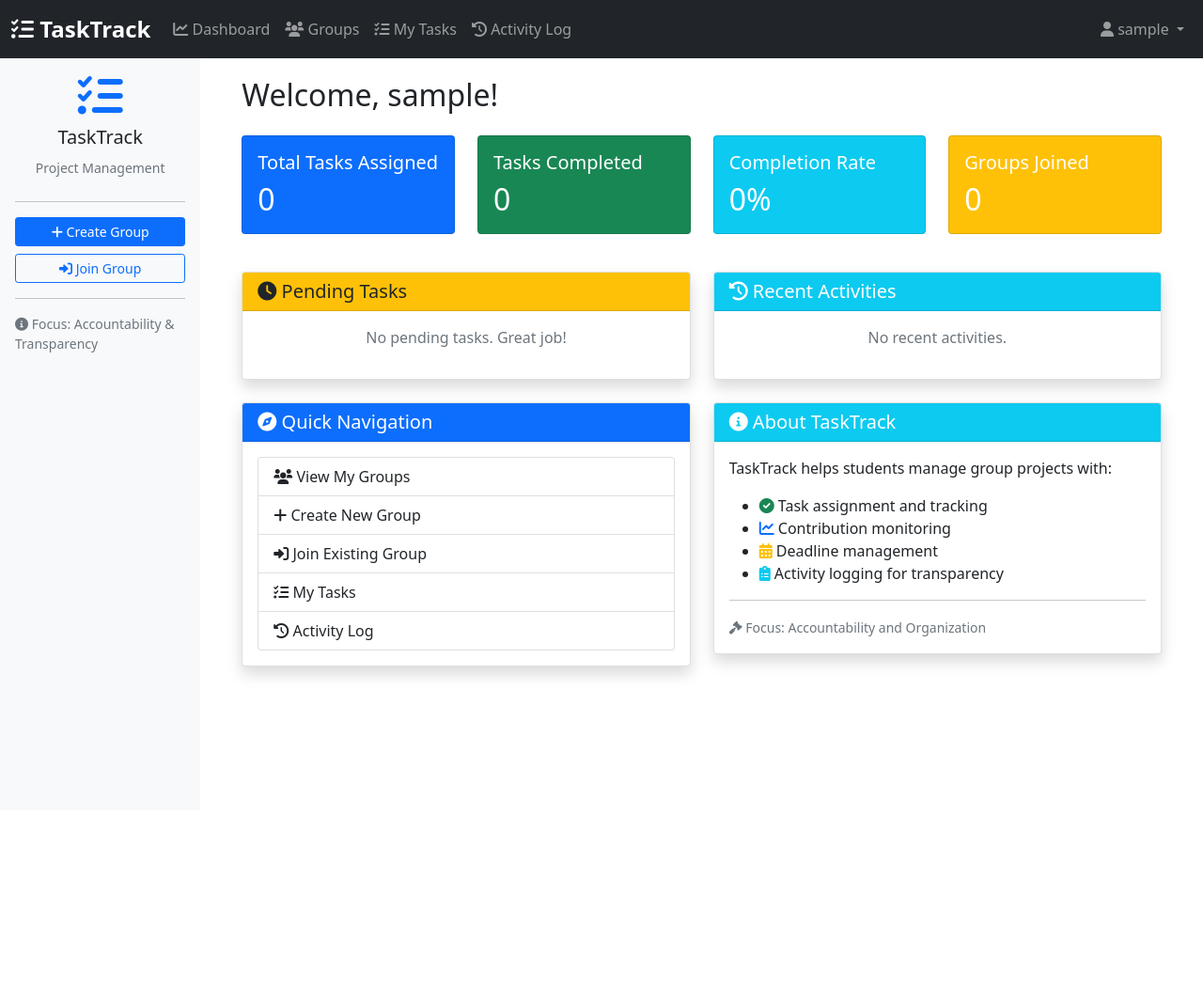
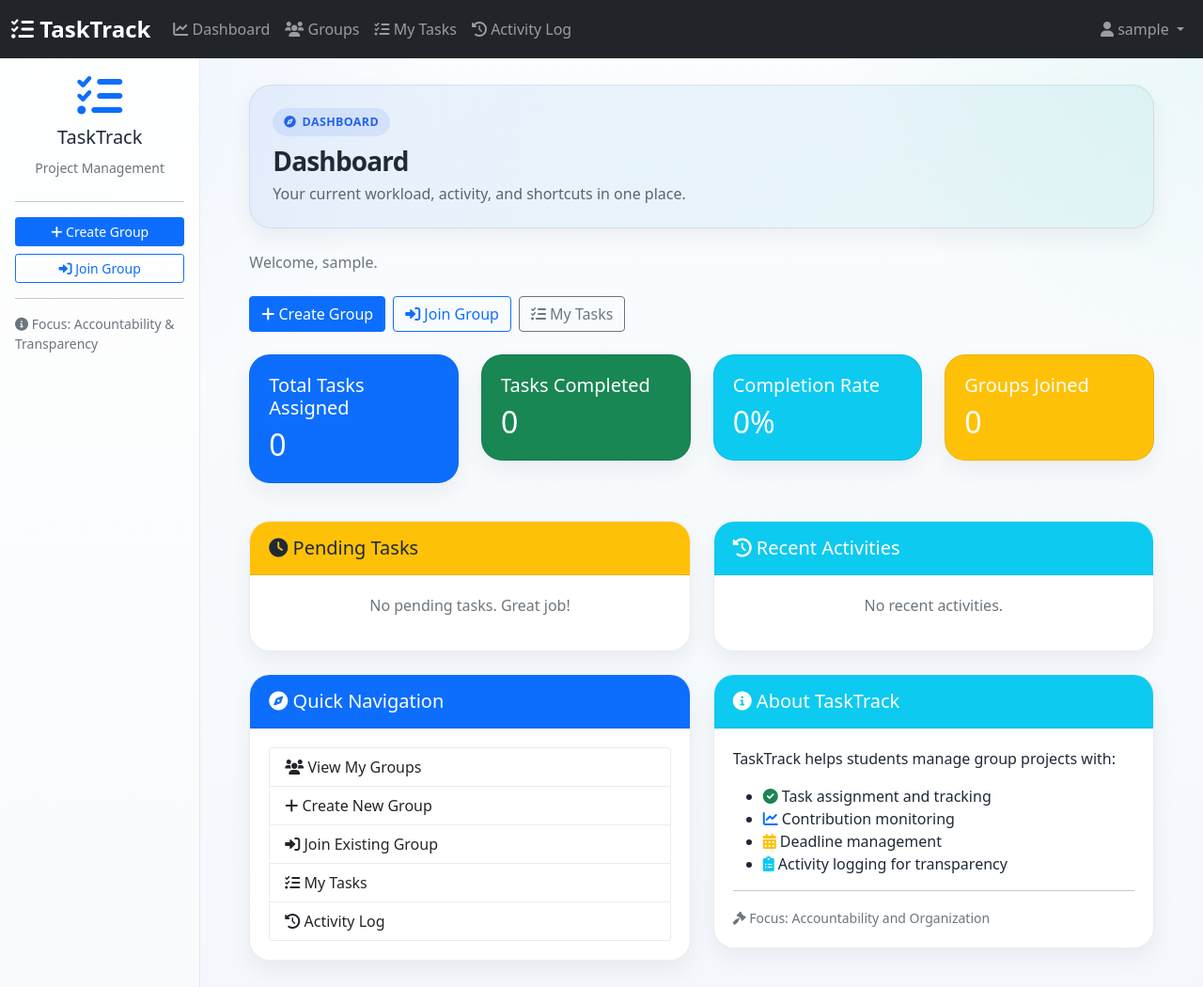
Before and after one commit to aljoshua-nox/TaskTrack_Public, a Django app: page / in a window 1280 px wide. Shown: the whole page at 94% size. Before the commit the page ends 720 px from the top, so only its background shows below. Run offline with Django 5.2, Linux system fonts and the light colour scheme; the visitor is signed in with stand-in values (Sample User, id 1); data that the repository does not hold is empty.

Commit message:
Updates on overall UI and group actions

```diff
--- a/templates/base.html
+++ b/templates/base.html
@@ -7,16 +7,38 @@
     <link href="https://cdn.jsdelivr.net/npm/bootstrap@5.1.3/dist/css/bootstrap.min.css" rel="stylesheet">
     <link rel="stylesheet" href="https://cdnjs.cloudflare.com/ajax/libs/font-awesome/6.0.0/css/all.min.css">
     <style>
+        :root {
+            --tt-bg: #f4f8fc;
+            --tt-surface: rgba(255, 255, 255, 0.9);
+            --tt-surface-strong: #ffffff;
+            --tt-border: rgba(15, 23, 42, 0.08);
+            --tt-shadow: 0 16px 40px rgba(15, 23, 42, 0.08);
+            --tt-shadow-soft: 0 10px 24px rgba(15, 23, 42, 0.06);
+            --tt-primary: #2563eb;
+            --tt-primary-soft: #e8f0ff;
+            --tt-accent: #14b8a6;
+        }
+
+        body.app-authenticated {
+            min-height: 100vh;
+            background:
+                radial-gradient(circle at top left, rgba(37, 99, 235, 0.08), transparent 28%),
+                radial-gradient(circle at top right, rgba(20, 184, 166, 0.08), transparent 24%),
+                linear-gradient(180deg, #fbfdff 0%, var(--tt-bg) 100%);
+            color: #1f2937;
+        }
+
         .navbar-brand {
             font-weight: bold;
             font-size: 1.5rem;
         }
         .sidebar {
             min-height: 100vh;
-            background-color: #f8f9fa;
+            background: linear-gradient(180deg, rgba(255, 255, 255, 0.96), rgba(248, 250, 252, 0.96));
+            border-right: 1px solid var(--tt-border);
         }
         .main-content {
-            padding: 20px;
+            padding: 28px;
         }
         .task-card {
             transition: transform 0.2s;
@@ -46,6 +68,61 @@
             background-color: #28a745;
             transition: width 0.3s;
         }
+        .page-header {
+            background: linear-gradient(135deg, rgba(37, 99, 235, 0.08), rgba(20, 184, 166, 0.08));
+            border: 1px solid var(--tt-border);
+            border-radius: 24px;
+            box-shadow: var(--tt-shadow-soft);
+        }
+        .page-header__eyebrow {
+            display: inline-flex;
+            align-items: center;
+            gap: 0.4rem;
+            padding: 0.35rem 0.75rem;
+            border-radius: 999px;
+            background: rgba(37, 99, 235, 0.1);
+            color: var(--tt-primary);
+            font-size: 0.78rem;
+            font-weight: 700;
+            letter-spacing: 0.03em;
+            text-transform: uppercase;
+        }
+        .page-header__title {
+            margin: 0.65rem 0 0.35rem;
+            font-weight: 800;
+            letter-spacing: -0.03em;
+        }
+        .page-header__subtitle {
+            margin-bottom: 0;
+            color: #5b6472;
+        }
+        .app-card {
+            border: 1px solid var(--tt-border);
+            border-radius: 22px;
+            box-shadow: var(--tt-shadow-soft);
+            overflow: hidden;
+            background: var(--tt-surface-strong);
+        }
+        .app-card .card-header {
+            border-bottom: 1px solid var(--tt-border);
+            padding: 1rem 1.25rem;
+        }
+        .app-card .card-body {
+            padding: 1.25rem;
+        }
+        .table {
+            margin-bottom: 0;
+        }
+        .table thead th {
+            font-size: 0.78rem;
+            text-transform: uppercase;
+            letter-spacing: 0.04em;
+            color: #64748b;
+            border-top: 0;
+        }
+        .list-group-item {
+            border-color: var(--tt-border);
+        }
         .alert-dismissible {
             position: fixed;
             top: 70px;
@@ -64,10 +141,18 @@
                 opacity: 1;
             }
         }
+        @media (max-width: 767.98px) {
+            .main-content {
+                padding: 18px;
+            }
+            .page-header {
+                border-radius: 20px;
+            }
+        }
     </style>
     {% block extra_css %}{% endblock %}
 </head>
-<body>
+<body class="{% if user.is_authenticated %}app-authenticated{% endif %}">
     {% if user.is_authenticated %}
     <nav class="navbar navbar-expand-lg navbar-dark bg-dark">
         <div class="container-fluid">
--- a/templates/core/dashboard.html
+++ b/templates/core/dashboard.html
@@ -3,12 +3,23 @@
 
 {% block content %}
 <div class="container-fluid">
-    <h2 class="mb-4">Welcome, {{ user.username }}!</h2>
+    {% include 'includes/page_header.html' with eyebrow="Dashboard" eyebrow_icon="fas fa-compass" title="Dashboard" subtitle="Your current workload, activity, and shortcuts in one place." %}
+    <p class="fw-semibold text-muted mb-4">Welcome, {{ user.username }}.</p>
+    <div class="d-flex flex-wrap gap-2 mb-4">
+        <a href="{% url 'core:group_create' %}" class="btn btn-primary">
+            <i class="fas fa-plus"></i> Create Group
+        </a>
+        <a href="{% url 'core:join_group' %}" class="btn btn-outline-primary">
+            <i class="fas fa-sign-in-alt"></i> Join Group
+        </a>
+        <a href="{% url 'core:my_tasks' %}" class="btn btn-outline-secondary">
+            <i class="fas fa-list-check"></i> My Tasks
+        </a>
+    </div>
 
-    <!-- Stats Cards -->
     <div class="row mb-4">
         <div class="col-md-3">
-            <div class="card text-white bg-primary mb-3">
+            <div class="card text-white bg-primary mb-3 app-card">
                 <div class="card-body">
                     <h5 class="card-title">Total Tasks Assigned</h5>
                     <h2 class="mb-0">{{ total_assigned }}</h2>
@@ -16,7 +27,7 @@
             </div>
         </div>
         <div class="col-md-3">
-            <div class="card text-white bg-success mb-3">
+            <div class="card text-white bg-success mb-3 app-card">
                 <div class="card-body">
                     <h5 class="card-title">Tasks Completed</h5>
                     <h2 class="mb-0">{{ total_completed }}</h2>
@@ -24,7 +35,7 @@
             </div>
         </div>
         <div class="col-md-3">
-            <div class="card text-white bg-info mb-3">
+            <div class="card text-white bg-info mb-3 app-card">
                 <div class="card-body">
                     <h5 class="card-title">Completion Rate</h5>
                     <h2 class="mb-0">{{ completion_rate }}%</h2>
@@ -32,7 +43,7 @@
             </div>
         </div>
         <div class="col-md-3">
-            <div class="card text-white bg-warning mb-3">
+            <div class="card text-white bg-warning mb-3 app-card">
                 <div class="card-body">
                     <h5 class="card-title">Groups Joined</h5>
                     <h2 class="mb-0">{{ groups_count }}</h2>
@@ -44,7 +55,7 @@
     <div class="row">
         <!-- Pending Tasks -->
         <div class="col-md-6">
-            <div class="card shadow">
+            <div class="card app-card">
                 <div class="card-header bg-warning">
                     <h5 class="mb-0"><i class="fas fa-clock"></i> Pending Tasks</h5>
                 </div>
@@ -75,7 +86,7 @@
 
         <!-- Recent Activities -->
         <div class="col-md-6">
-            <div class="card shadow">
+            <div class="card app-card">
                 <div class="card-header bg-info text-white">
                     <h5 class="mb-0"><i class="fas fa-history"></i> Recent Activities</h5>
                 </div>
@@ -98,7 +109,7 @@
     <!-- Bottom Section: Quick Navigation & About -->
     <div class="row mt-4">
         <div class="col-md-6">
-            <div class="card shadow">
+            <div class="card app-card">
                 <div class="card-header bg-primary text-white">
                     <h5 class="mb-0"><i class="fas fa-compass"></i> Quick Navigation</h5>
                 </div>
@@ -125,7 +136,7 @@
         </div>
 
         <div class="col-md-6">
-            <div class="card shadow">
+            <div class="card app-card">
                 <div class="card-header bg-info text-white">
                     <h5 class="mb-0"><i class="fas fa-info-circle"></i> About TaskTrack</h5>
                 </div>
@@ -146,26 +157,4 @@
         </div>
     </div>
 </div>
-
-<style>
-    .task-card {
-        transition: transform 0.2s;
-    }
-
-    .task-card:hover {
-        transform: translateY(-2px);
-        box-shadow: 0 4px 8px rgba(0, 0, 0, 0.1);
-    }
-
-    .status-badge {
-        padding: 5px 10px;
-        border-radius: 20px;
-        font-size: 0.75rem;
-    }
-
-    .status-PENDING { background-color: #ffc107; color: #000; }
-    .status-IN_PROGRESS { background-color: #17a2b8; color: #fff; }
-    .status-COMPLETED { background-color: #28a745; color: #fff; }
-    .status-OVERDUE { background-color: #dc3545; color: #fff; }
-</style>
 {% endblock %}
--- a/templates/core/group_form.html
+++ b/templates/core/group_form.html
@@ -5,7 +5,8 @@
 <div class="container mt-4">
     <div class="row justify-content-center">
         <div class="col-md-8">
-            <div class="card shadow">
+            {% include 'includes/page_header.html' with eyebrow="Group Setup" eyebrow_icon="fas fa-folder-plus" title=title subtitle="Create a new group workspace for your project team." %}
+            <div class="card app-card">
                 <div class="card-header bg-primary text-white">
                     <h4 class="mb-0">{{ title }}</h4>
                 </div>
--- a/templates/core/join_group.html
+++ b/templates/core/join_group.html
@@ -4,7 +4,8 @@
 <div class="container">
     <div class="row justify-content-center">
         <div class="col-md-6">
-            <div class="card">
+            {% include 'includes/page_header.html' with eyebrow="Join Code" eyebrow_icon="fas fa-key" title="Join Existing Group" subtitle="Enter the 8-character code your group shared with you." %}
+            <div class="card app-card">
                 <div class="card-header bg-success text-white">
                     <h4>Join Existing Group</h4>
                 </div>
--- a/templates/core/task_form.html
+++ b/templates/core/task_form.html
@@ -5,7 +5,8 @@
 <div class="container mt-4">
     <div class="row justify-content-center">
         <div class="col-md-8">
-            <div class="card shadow">
+            {% include 'includes/page_header.html' with eyebrow="Task Setup" eyebrow_icon="fas fa-clipboard-list" title=title subtitle="Set the task details, assignee, and deadline." %}
+            <div class="card app-card">
                 <div class="card-header bg-warning">
                     <h4 class="mb-0">{{ title }} for {{ group.name }}</h4>
                 </div>
--- /dev/null
+++ b/templates/includes/page_header.html
@@ -0,0 +1,19 @@
+<div class="page-header p-4 mb-4">
+    <div class="d-flex flex-column flex-md-row justify-content-between align-items-md-center gap-3">
+        <div>
+            {% if eyebrow %}
+                <div class="page-header__eyebrow">
+                    {% if eyebrow_icon %}<i class="{{ eyebrow_icon }}"></i>{% endif %}
+                    <span>{{ eyebrow }}</span>
+                </div>
+            {% endif %}
+            <h1 class="page-header__title h3">{{ title }}</h1>
+            <p class="page-header__subtitle">{{ subtitle|default:"A cleaner, more focused workspace for your project work." }}</p>
+        </div>
+        {% if actions %}
+            <div class="d-flex flex-wrap gap-2 justify-content-md-end">
+                {{ actions|safe }}
+            </div>
+        {% endif %}
+    </div>
+</div>
```
Also changed, not shown: templates/core/activity_log.html (+3 -10 lines), templates/core/group_detail.html (+8 -30 lines), templates/core/group_list.html (+3 -5 lines), templates/core/my_tasks.html (+7 -16 lines), templates/core/task_detail.html (+5 -23 lines).
